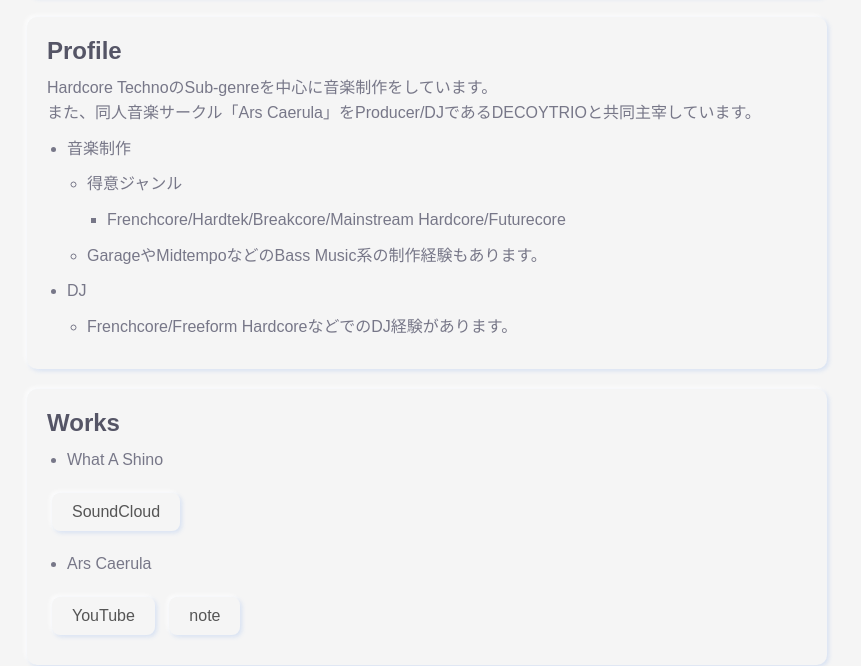
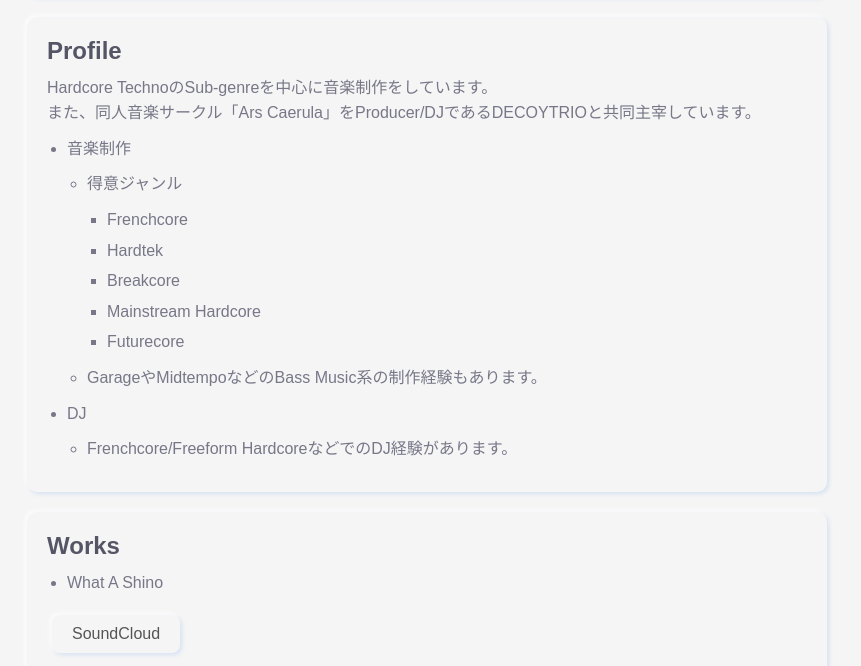
Before and after one commit to whatashino/whatashino.github.io, a plain HTML site: page index.html in a window 1280 px wide. Shown: the part 136-802 px from the top of the page, without its empty margins (213-1074 px from the left). Drawn offline with Linux system fonts and the light colour scheme.

Commit message:
Update index.html
listization

```diff
--- a/index.html
+++ b/index.html
@@ -119,7 +119,11 @@
             <ul>
                 <li>得意ジャンル
                     <ul>
-                        <li>Frenchcore/Hardtek/Breakcore/Mainstream Hardcore/Futurecore</li>
+                        <li>Frenchcore</li>
+                        <li>Hardtek</li>
+                        <li>Breakcore</li>
+                        <li>Mainstream Hardcore</li>
+                        <li>Futurecore</li>
                     </ul>
                 </li>
                 <li>GarageやMidtempoなどのBass Music系の制作経験もあります。</li>
```
